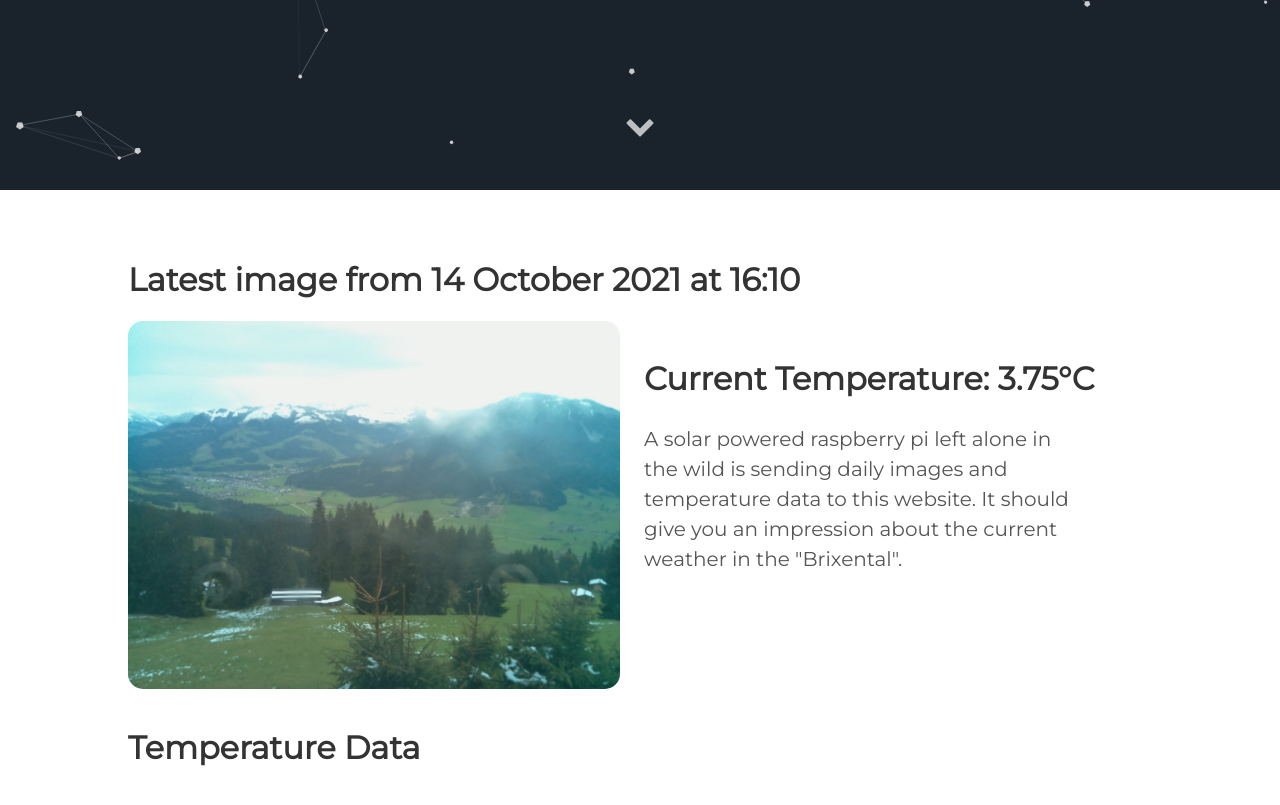
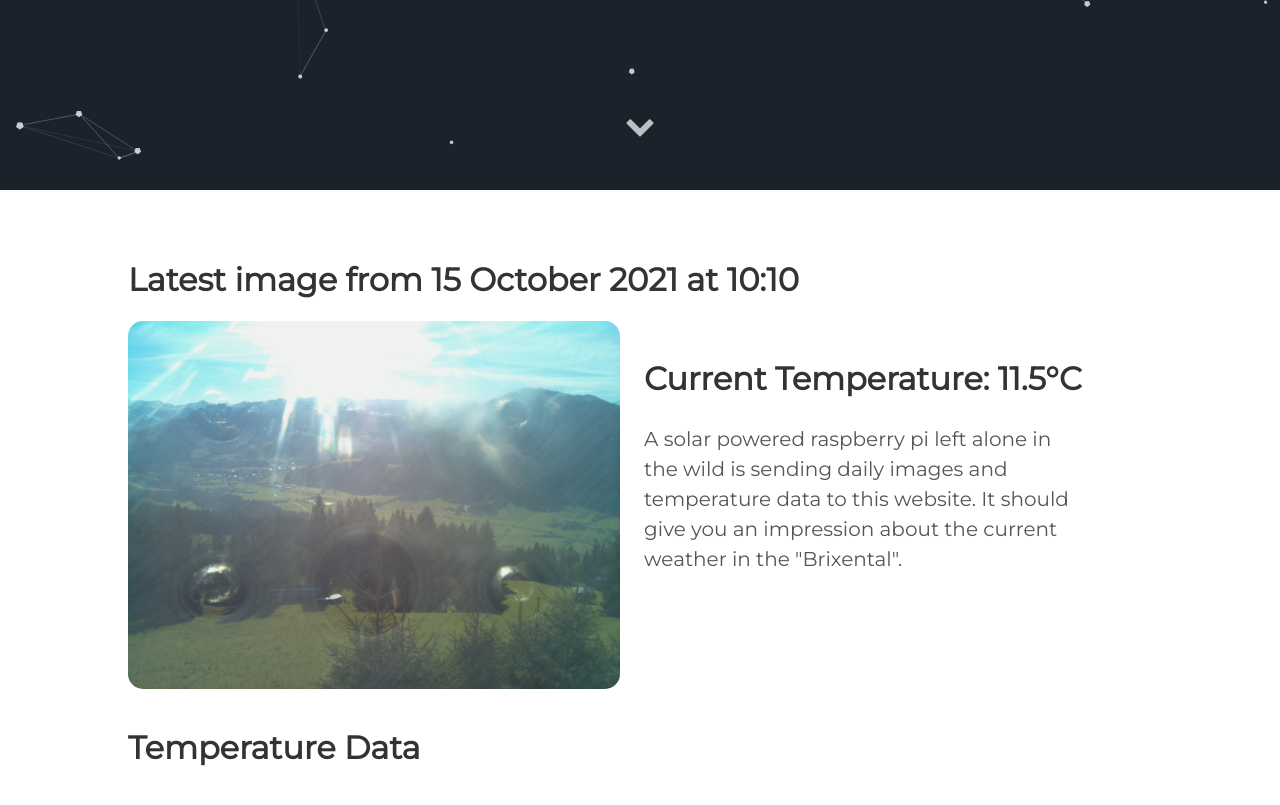
Before and after one commit to vektorious/vektorious.github.io, a Jekyll site: the page built from resources/huette.md, in a window 1280 px wide and 900 px high, scrolled down 710 px. Shown: the top 805 px of the window. Built offline with Jekyll 4.4.1, drawn with Linux system fonts in a browser that asks for light colours.

Commit message:
I'm a bot beep boop

```diff
--- a/resources/huette.md
+++ b/resources/huette.md
@@ -6,13 +6,13 @@ image: '/assets/img/'
 description: 'Live image from the Austrian alps'
 twitter_text: ' '
 ---
-## Latest image from 14 October 2021 at 16:10
+## Latest image from 15 October 2021 at 10:10
 <div class="huette">
   <div class="huette-image">
     <img src="{{ "/assets/img/huette.jpg" | prepend: site.baseurl }}">
   </div>
   <div class="huette-text">
-        <h2>Current Temperature: 3.75°C</h2>
+        <h2>Current Temperature: 11.5°C</h2>
         <p>A solar powered raspberry pi left alone in the wild is sending daily images and temperature data to this website. It should give you an impression about the current weather in the "Brixental".</p>
 
   </div>
```
Also changed, not shown: rpi-script/2021-10-15_100921.txt (renamed from rpi-script/2021-10-14_160921.txt, +5 -5 lines), rpi-script/huette.md (+2 -2 lines), assets/img/huette.jpg, assets/img/temp_plot.png, rpi-script/temp_plot.png, 1 other file.
